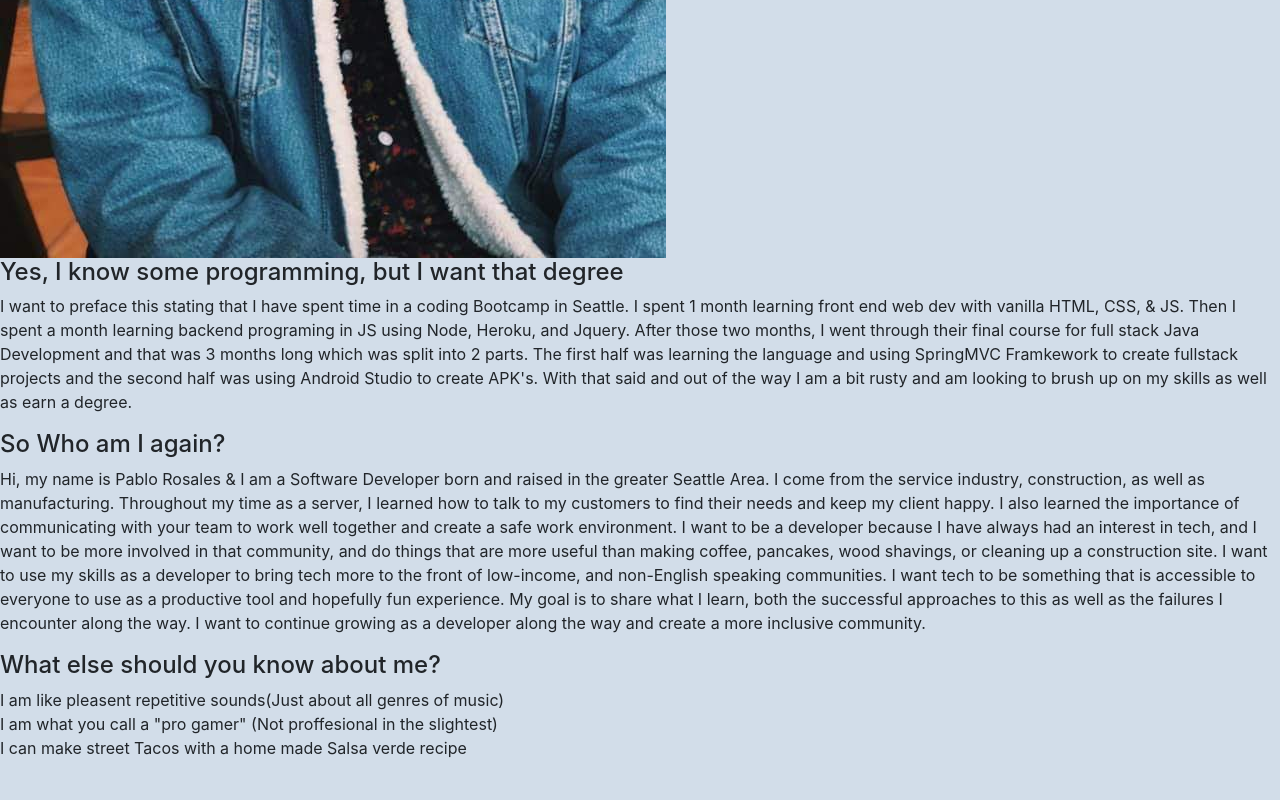
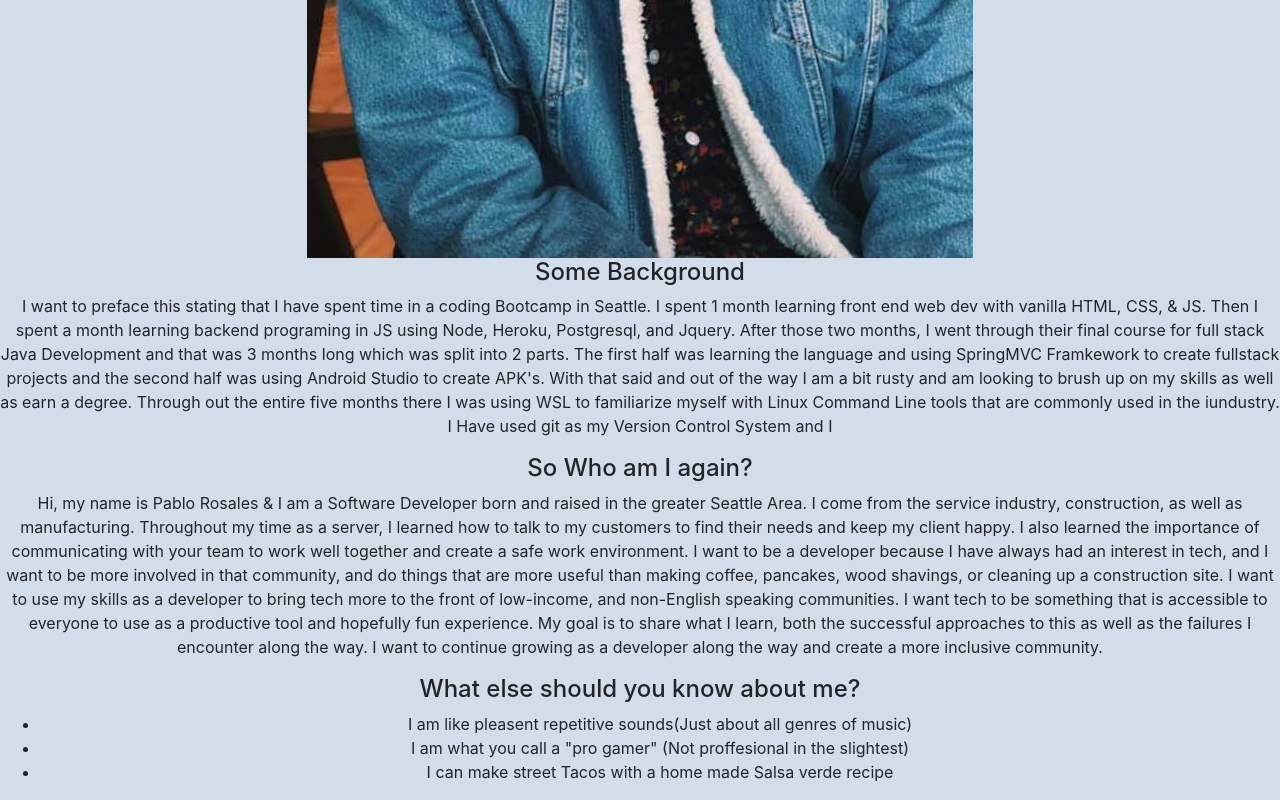
Before and after one commit to Pablito14/aboutMe2, a plain HTML site: page index.html in a window 1280 px wide. Shown: the part 800-1600 px from the top of the page. Before the commit the page ends 1576 px from the top, so only its background shows below. Drawn offline with nearby package versions, Linux system fonts and the light colour scheme.

Commit message:
Adding more CSS & re-adjusting some phrasing

```diff
--- a/css/style.css
+++ b/css/style.css
@@ -8,9 +8,14 @@
 
 body{
     background-color: rgb(210, 221, 233);
+    text-align: center;
   }
+
 header{
     background-color: rgb(160, 160, 179);
-    color: rgb(248, 248, 248)
+    color: rgb(248, 248, 248);
+}
 
+main {
+    /* background-color: rgb(155, 155, 155); */
 }
--- a/index.html
+++ b/index.html
@@ -2,12 +2,11 @@
 <!--
     Frameworks used: Bootstrap
     Resources used: Past personal projects on Github
-
 -->
-<html lang="english">
+<html lang="en">
     <head>
         <title>About Me: Pablo</title>
-        <link rel="stylesheet" href="css/reset.css">
+        <!-- <link rel="stylesheet" href="css/reset.css"> -->
         <link rel="stylesheet" href="https://stackpath.bootstrapcdn.com/bootstrap/4.4.1/css/bootstrap.min.css" integrity="sha384-Vkoo8x4CGsO3+Hhxv8T/Q5PaXtkKtu6ug5TOeNV6gBiFeWPGFN9MuhOf23Q9Ifjh" crossorigin="anonymous">
         <link rel="stylesheet" href="css/style.css">
         <meta name="viewport" content="width=device-width, initial-scale=1, shrink-to-fit=no">
@@ -19,19 +18,19 @@
         </header>
         <main>
             <img src="img/Profile Pic.jpg" id="mainProfile" alt="Main image of Pablo  sitting in a Starbucks with a denim jacket & a goofy grin on his face">
-            <h4>Yes, I know some programming, but I want that degree</h4>
-            <p>I want to preface this stating that I have spent time in a coding Bootcamp in Seattle. I spent 1 month learning front end web dev with vanilla HTML, CSS, & JS. Then I spent a month learning backend programing in JS using Node, Heroku, and Jquery. After those two months, I went through their final course for full stack Java Development and that was 3 months long which was split into 2 parts. The first half was learning the language and using SpringMVC Framkework to create fullstack projects and the second half was using Android Studio to create APK's. With that said and out of the way I am a bit rusty and am looking to brush up on my skills as well as earn a degree.</p>
+            <h4>Some Background</h4>
+            <p>I want to preface this stating that I have spent time in a coding Bootcamp in Seattle. I spent 1 month learning front end web dev with vanilla HTML, CSS, & JS. Then I spent a month learning backend programing in JS using Node, Heroku, Postgresql, and Jquery. After those two months, I went through their final course for full stack Java Development and that was 3 months long which was split into 2 parts. The first half was learning the language and using SpringMVC Framkework to create fullstack projects and the second half was using Android Studio to create APK's. With that said and out of the way I am a bit rusty and am looking to brush up on my skills as well as earn a degree. Through out the entire five months there I was using WSL to familiarize myself with Linux Command Line tools that are commonly used in the iundustry. I Have used git as my Version Control System and I </p>
 
             <h4>So Who am I again?</h4>
             <p>Hi, my name is Pablo Rosales & I am a Software Developer born and raised in the greater Seattle Area. I come from the service industry, construction, as well as manufacturing. Throughout my time as a server, I learned how to talk to my customers to find their needs and keep my client happy. I also learned the importance of communicating with your team to work well together and create a safe work environment. I want to be a developer because I have always had an interest in tech, and I want to be more involved in that community, and do things that are more useful than making coffee, pancakes, wood shavings, or cleaning up a construction site.
             I want to use my skills as a developer to bring tech more to the front of low-income, and non-English speaking communities. I want tech to be something that is accessible to everyone to use as a productive tool and hopefully fun experience. My goal is to share what I learn, both the successful approaches to this as well as the failures I encounter along the way. I want to continue growing as a developer along the way and create a more inclusive community.</p>
 
             <h4>What else should you know about me?</h4>
-            <ol>
+            <ul>
                 <li>I am like pleasent repetitive sounds(Just about all genres of music)</li>
                 <li>I am what you call a "pro gamer" (Not proffesional in the slightest)</li>
                 <li>I can make street Tacos with a home made Salsa verde recipe</li>
-            </ol>
+            </ul>
 
         </main>
         <footer>
```
